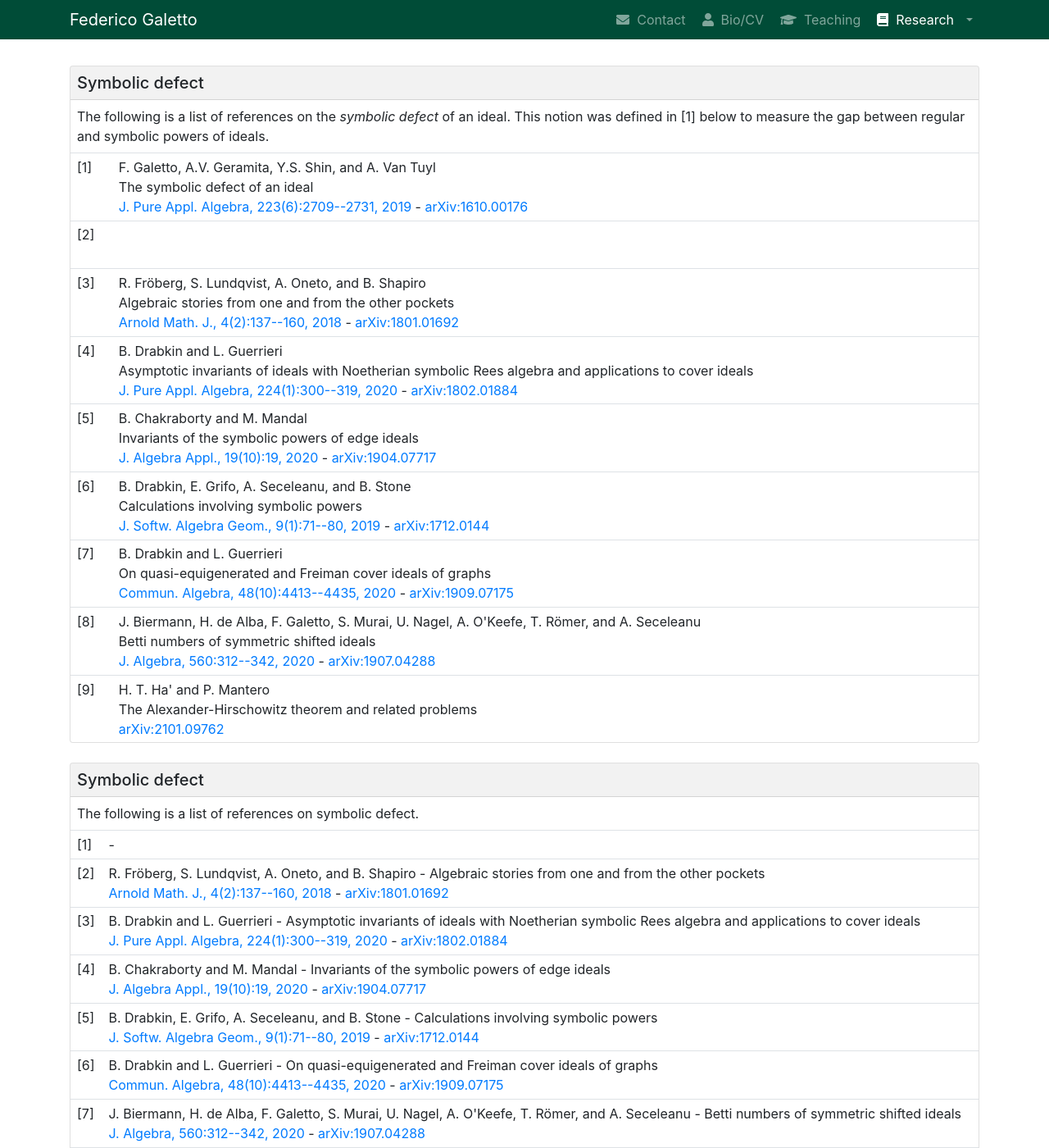
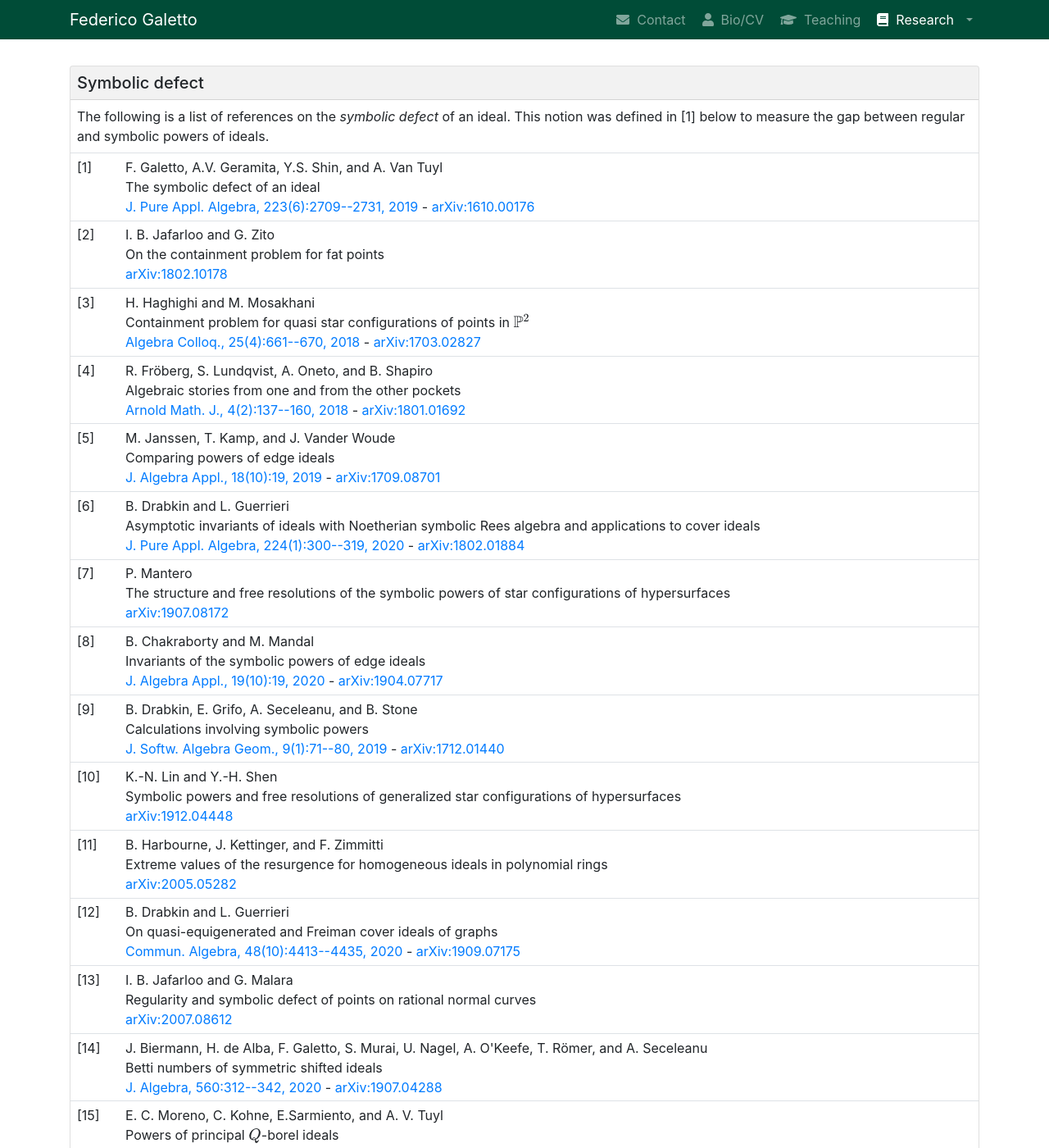
Before and after one commit to galettof/galettof.github.io, a Jekyll site: the page built from references.html, in a window 1280 px wide and 1400 px high. Shown: the whole window at 82% size. Built offline with Jekyll 4.4.1, drawn with Linux system fonts in a browser that asks for light colours; nearby versions of some CDN libraries; formulas are drawn with MathJax 3; some of the changed text lies outside the part shown.

Commit message:
completed sdefect refs

```diff
--- a/_data/defect.yml
+++ b/_data/defect.yml
@@ -17,7 +17,7 @@ articles:
 
 - authors: B. Drabkin, E. Grifo, A. Seceleanu, and B. Stone
   title: Calculations involving symbolic powers
-  arxiv: 1712.01440
+  arxiv: '1712.01440'
   link: https://doi.org/10.2140/jsag.2019.9.71
   cite: J. Softw. Algebra Geom., 9(1):71--80, 2019
   date: 2019-10-16
@@ -48,9 +48,46 @@ articles:
   arxiv: 2101.09762
   date: 2021-01-24
 
-- authors:
-  title:
-  arxiv:
-  link:
-  cite:
-  date:
+- authors: H. Haghighi and M. Mosakhani
+  title: Containment problem for quasi star configurations of points in \(\mathbb P^2\)
+  arxiv: 1703.02827
+  link: https://doi.org/10.1142/S1005386718000469
+  cite: Algebra Colloq., 25(4):661--670, 2018
+  date: 2018-07-28
+
+- authors: B. Harbourne, J. Kettinger, and F. Zimmitti
+  title: Extreme values of the resurgence for homogeneous ideals in polynomial rings
+  arxiv: 2005.05282
+  date: 2020-05-11
+
+- authors: I. B. Jafarloo and G. Malara
+  title: Regularity and symbolic defect of points on rational normal curves
+  arxiv: 2007.08612
+  date: 2020-07-16
+
+- authors: I. B. Jafarloo and G. Zito
+  title: On the containment problem for fat points
+  arxiv: 1802.10178
+  date: 2018-02-27
+
+- authors: M. Janssen, T. Kamp, and J. Vander Woude
+  title: Comparing powers of edge ideals
+  arxiv: 1709.08701
+  link: https://doi.org/10.1142/S0219498819501846
+  cite: J. Algebra Appl., 18(10):19, 2019
+  date: 2018-10-31
+
+- authors: K.-N. Lin and Y.-H. Shen
+  title: Symbolic powers and free resolutions of generalized star configurations of hypersurfaces
+  arxiv: 1912.04448
+  date: 2019-12-10
+
+- authors: P. Mantero
+  title: The structure and free resolutions of the symbolic powers of star configurations of hypersurfaces
+  arxiv: 1907.08172
+  date: 2019-07-18
+
+- authors: E. C. Moreno, C. Kohne, E.Sarmiento, and A. V. Tuyl
+  title: Powers of principal \(Q\)-borel ideals
+  arxiv: 2010.13889
+  date: 2020-10-26
--- a/references.html
+++ b/references.html
@@ -45,35 +45,5 @@ active: research
       </div>
     </section>
 
-    <section id="action">
-      <div class="card">
-	<div class="card-header">
-	  <h5 class="mb-0">Symbolic defect</h5>
-	</div>
-	<div class="card-body">
-	  The following is a list of references on symbolic defect.
-	</div>
-	<table class="table table-sm mb-0">
-	  <tbody>
-	    {% assign artlist = site.data.defect.articles | sort: 'date' %}
-	    {% for item in artlist %}
-	    <tr><td>[{{ forloop.index }}]</td>
-	      <td>{{ item.authors }} - {{ item.title }}<br>
-		{% if item.cite %}
-		<a href="{{ item.link }}" target="_blank">{{ item.cite }}</a>
-		{% if item.arxiv %}
-		 -
-		{% endif %}
-		{% endif %}
-		{% if item.arxiv %}
-		<a href="http://arxiv.org/abs/{{ item.arxiv }}" target="_blank">arXiv:{{ item.arxiv }}</a></td>
-		{% endif %}
-	    </tr>
-	    {% endfor %}
-	  </tbody>
-	</table>
-      </div>
-    </section>
-
   </div>
 </div>
```
